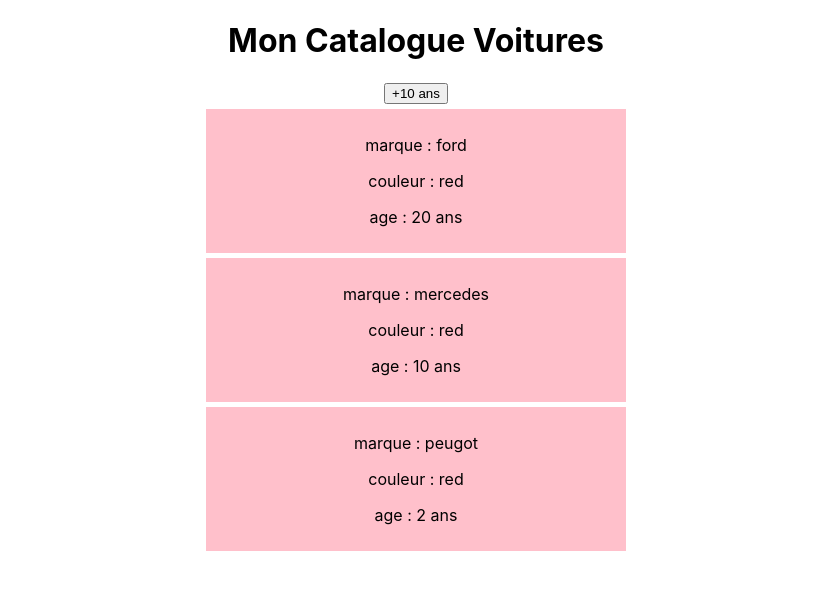
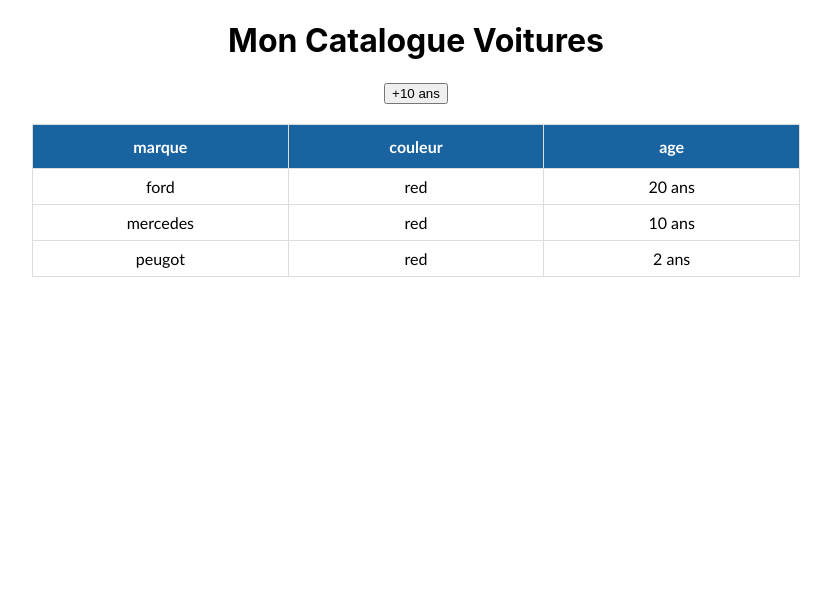
Before and after one commit to daly64/cars, a React (Create React App) app: page / in a window 1280 px wide. Shown: the top 590 px of the page, without its empty margins (224-1055 px from the left). Built offline with nearby package versions, Linux system fonts and the light colour scheme.

Commit message:
episode 11
commit until episode 11
fragment

```diff
--- a/public/index.html
+++ b/public/index.html
@@ -10,34 +10,10 @@
       content="Web site created using create-react-app"
     />
     <link rel="apple-touch-icon" href="%PUBLIC_URL%/logo192.png" />
-    <!--
-      manifest.json provides metadata used when your web app is installed on a
-      user's mobile device or desktop. See https://developers.google.com/web/fundamentals/web-app-manifest/
-    -->
     <link rel="manifest" href="%PUBLIC_URL%/manifest.json" />
-    <!--
-      Notice the use of %PUBLIC_URL% in the tags above.
-      It will be replaced with the URL of the `public` folder during the build.
-      Only files inside the `public` folder can be referenced from the HTML.
-
-      Unlike "/favicon.ico" or "favicon.ico", "%PUBLIC_URL%/favicon.ico" will
-      work correctly both with client-side routing and a non-root public URL.
-      Learn how to configure a non-root public URL by running `npm run build`.
-    -->
     <title>React App</title>
   </head>
   <body>
-    <noscript>You need to enable JavaScript to run this app.</noscript>
     <div id="root"></div>
-    <!--
-      This HTML file is a template.
-      If you open it directly in the browser, you will see an empty page.
-
-      You can add webfonts, meta tags, or analytics to this file.
-      The build step will place the bundled scripts into the <body> tag.
-
-      To begin the development, run `npm start` or `yarn start`.
-      To create a production bundle, use `npm run build` or `yarn build`.
-    -->
   </body>
 </html>
--- a/src/Cars.js
+++ b/src/Cars.js
@@ -1,19 +1,22 @@
-import React from 'react';
+import React,{Fragment} from 'react';
 import './Cars.css';
 const Cars = ({ voiture}) => {
     let year = new Date().getFullYear();
     let age = year - voiture.year + " ans";
 
-    const colorInfo = voiture.color ? (<p>couleur : {voiture.color} </p>) : (<p>couleur : Néant </p>);
-    const yearInfo = age ? (<p>age : {age} </p>) : (<p>age : Néant </p>);
+    const colorInfo = voiture.color ? (<td>{voiture.color} </td>) : (<td>couleur : Néant </td>);
+    const yearInfo = age ? (<td> {age} </td>) : (<td> Néant </td>);
 
     return (voiture.nom) ?
         (
-            <div className="cars">
-                <p>marque : {voiture.nom}</p>
+            <Fragment className="cars">
+                <tr>
+                    <td>{voiture.nom}</td>
                 {colorInfo}
                {yearInfo}
-            </div>
+               </tr>
+
+            </Fragment>
         ) :
         (null);
 
--- a/src/MyCars.js
+++ b/src/MyCars.js
@@ -24,12 +24,19 @@ export default class MyCars extends Component {
             return <Car key={index} voiture={voiture} />
         });
         return (
-            <div>
+            <>
                 <h1>{this.state.title}</h1>
                 <button onClick={this.addTenYears}>+10 ans</button>
+                <table className="carsTable">
+                    <tr>
+                        <th>marque</th>
+                        <th>couleur</th>
+                        <th>age</th>
+                    </tr>
                 {carsList}
+                </table>
 
-            </div>
+            </>
         )
     }
 }
--- a/src/index.css
+++ b/src/index.css
@@ -11,3 +11,27 @@ code {
   font-family: source-code-pro, Menlo, Monaco, Consolas, 'Courier New',
     monospace;
 }
+.carsTable {
+  font-family: 'Trebuchet MS', Arial, Helvetica, sans-serif;
+  border-collapse: collapse;
+  width: 60%;
+  margin: 20px auto;
+
+}
+
+.carsTable td,
+.carsTable th {
+  border: 1px solid #ddd;
+  padding: 8px;
+  width: 33%;
+  text-align: center;
+}
+.carsTable tr:hover {
+  background-color: #ddd;
+}
+.carsTable th{
+  padding-top: 12px;
+  padding-bottom: 12px;
+  background-color: #1863a0;
+  color: white;
+}
```
